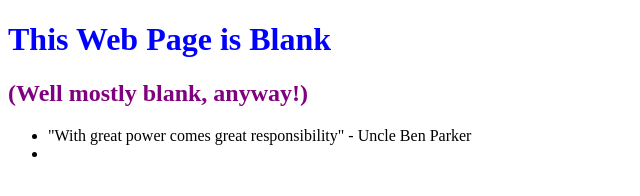
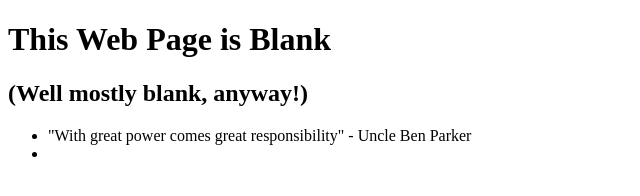
Before and after one commit to dpsexton/0main_openSAP_repo, a plain HTML site: page index.html in a window 1280 px wide. Shown: the whole page, without its empty margins (0-640 px from the left). Drawn offline with Linux system fonts and the light colour scheme.

Commit message:
Removed styles from both headers(h1, h2)

```diff
--- a/index.html
+++ b/index.html
@@ -2,12 +2,12 @@
 <html lang = "en">
 	<head>
 		<meta http-equiv="Content-type" content="text/html; charset=utf-8"/>
-		<Title>My Page of Quotes</Title>
+		<Title>My Page of Quotations</Title>
 		<link href="styles.css" type="text/css" rel="stylesheet">
 	</head>
 	<body>
-		<h1 style= "color:Blue">This Web Page is Blank</h1>
-		<h2 style= "color:Purple">(Well mostly blank, anyway!)</h2>
+		<h1>This Web Page is Blank</h1>
+		<h2>(Well mostly blank, anyway!)</h2>
 		<ul>
 			<li>"With great power comes great responsibility" - Uncle Ben Parker</li>
 			<li></li>
```
